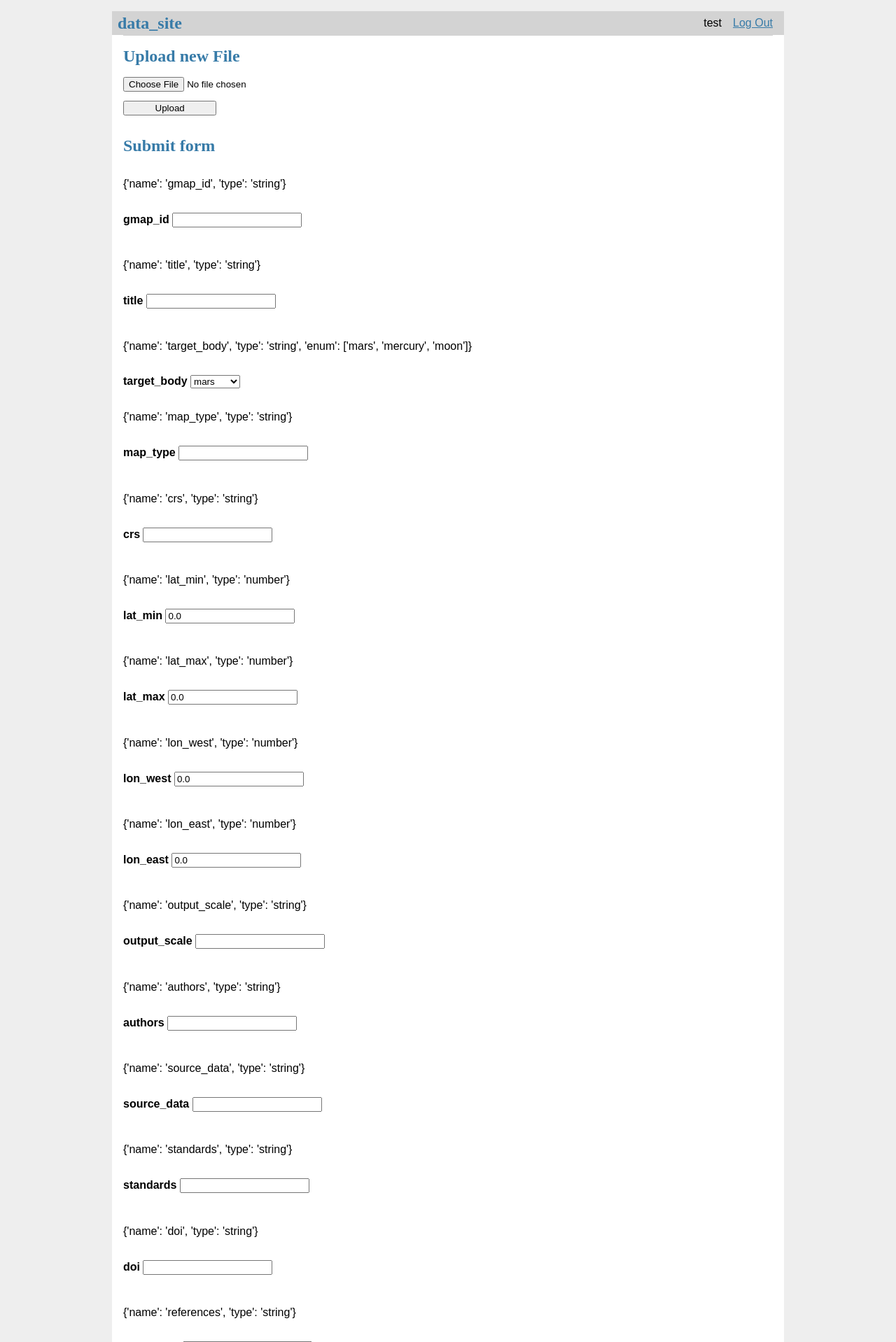
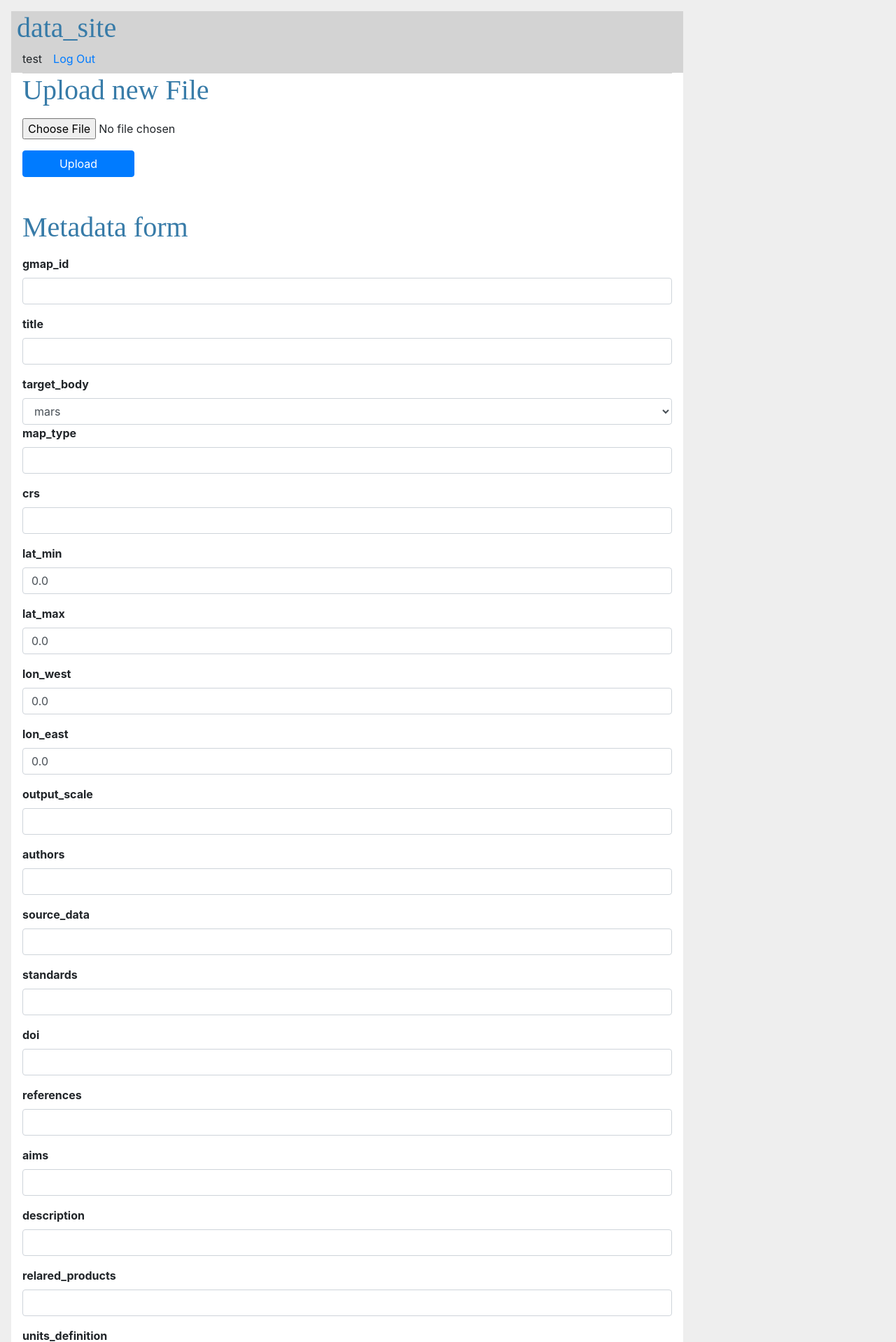
Before and after one commit to europlanet-gmap/data_site, a Flask app: page /create in a window 1280 px wide. Shown: the top 1918 px of the page at 70% size. Run offline with Flask 2, Linux system fonts and the light colour scheme; the visitor is signed in with stand-in values (Sample User, id 1); data comes from the database, SQL or seed files in the repository.

Commit message:
add styling

```diff
--- a/data_site/templates/base.html
+++ b/data_site/templates/base.html
@@ -1,6 +1,11 @@
 <!doctype html>
 <title>{% block title %}{% endblock %} - data_site</title>
 <link rel="stylesheet" href="{{ url_for('static', filename='style.css') }}">
+<link rel="stylesheet"
+  href="https://cdn.jsdelivr.net/npm/bootstrap@4.6.0/dist/css/bootstrap.min.css"
+  integrity="sha384-B0vP5xmATw1+K9KRQjQERJvTumQW0nPEzvF6L/Z6nronJ3oUOFUFpCjEUQouq2+l"
+  crossorigin="anonymous"
+>
 <nav>
   <h1>data_site</h1>
   <ul>
@@ -22,3 +27,15 @@
   {% endfor %}
   {% block content %}{% endblock %}
 </section>
+<script src="https://code.jquery.com/jquery-3.5.1.slim.min.js"
+  integrity="sha384-DfXdz2htPH0lsSSs5nCTpuj/zy4C+OGpamoFVy38MVBnE+IbbVYUew+OrCXaRkfj"
+  crossorigin="anonymous">
+</script>
+<script src="https://cdn.jsdelivr.net/npm/popper.js@1.16.1/dist/umd/popper.min.js"
+  integrity="sha384-9/reFTGAW83EW2RDu2S0VKaIzap3H66lZH81PoYlFhbGU+6BZp6G7niu735Sk7lN"
+  crossorigin="anonymous">
+</script>
+<script src="https://cdn.jsdelivr.net/npm/bootstrap@4.6.0/dist/js/bootstrap.min.js"
+  integrity="sha384-+YQ4JLhjyBLPDQt//I+STsc9iw4uQqACwlvpslubQzn4u2UU2UFM80nGisd026JF"
+  crossorigin="anonymous">
+</script>
--- a/data_site/templates/blog/create.html
+++ b/data_site/templates/blog/create.html
@@ -4,23 +4,30 @@
 
 {% block content %}
   <h1>Upload new File</h1>
+  <form method=post enctype=multipart/form-data>
     {% if files is not none %}
+    <ul>
       {% for filename in files %}
-      <p>{{ filename }}</p>
+        <li>{{ filename }}</li>
       {% endfor %}
+    </ul>
     {% endif %}
-  <form method=post enctype=multipart/form-data>
-    <input type=file name=file>
-    <input type=submit value=Upload name="_form_upload">
+    <div class="form-group">
+      <!-- <label for="file"> File to upload</label> -->
+      <input class="form-control-file" type="file" name="file">
+      <input class="btn btn-primary" type=submit value=Upload name="_form_upload">
+    </div>
   </form>
 
-  <h1>Submit form</h1>
+  <h1>Metadata form</h1>
   <form method="POST">
+
     {% for field in fields %}
-      <p>{{ field }}</p>
-      <p>{{ input(**field) }}</p>
+      <!-- <p>{{ field }}</p>
+      <p>{{ input(**field) }}</p> -->
+      {{ input(**field) }}
     {% endfor %}
-    <input type="submit" value="Submit" name="_form_metadata">
+    <input class="btn btn-primary" type="submit" value="Submit" name="_form_metadata">
   </form>
 {% endblock %}
 
@@ -28,14 +35,22 @@
 {% macro input(name, value='', type='text', size=20, enum=None) -%}
     <label for="{{ name }}">{{ name }}</label>
     {% if type is equalto "number" %}
-    <input type="{{ type }}" id="{{ name }}" name="{{ name }}" value="{{ value|e|float }}" size="{{ size }}">
+      <input class="form-control"
+        type="{{ type }}" id="{{ name }}"
+        name="{{ name }}" value="{{ value|e|float }}"
+        size="{{ size }}"
+      >
     {% elif enum is iterable %}
-    <select name="{{ name }}" id="{{ name }}">
+      <select class="form-control" name="{{ name }}" id="{{ name }}">
         {% for item in enum %}
           <option value="{{ item }}">{{ item }}</option>
         {% endfor %}
       </select>
     {% else %}
-    <input type="{{ type }}" id="{{ name }}" name="{{ name }}" value="{{ value|e }}" size="{{ size }}">
+      <input class="form-control"
+        type="{{ type }}" id="{{ name }}"
+        name="{{ name }}" value="{{ value|e }}"
+        size="{{ size }}"
+      >
     {% endif %}
 {%- endmacro %}
```
Lines whose indentation alone changed are shown as unchanged.
